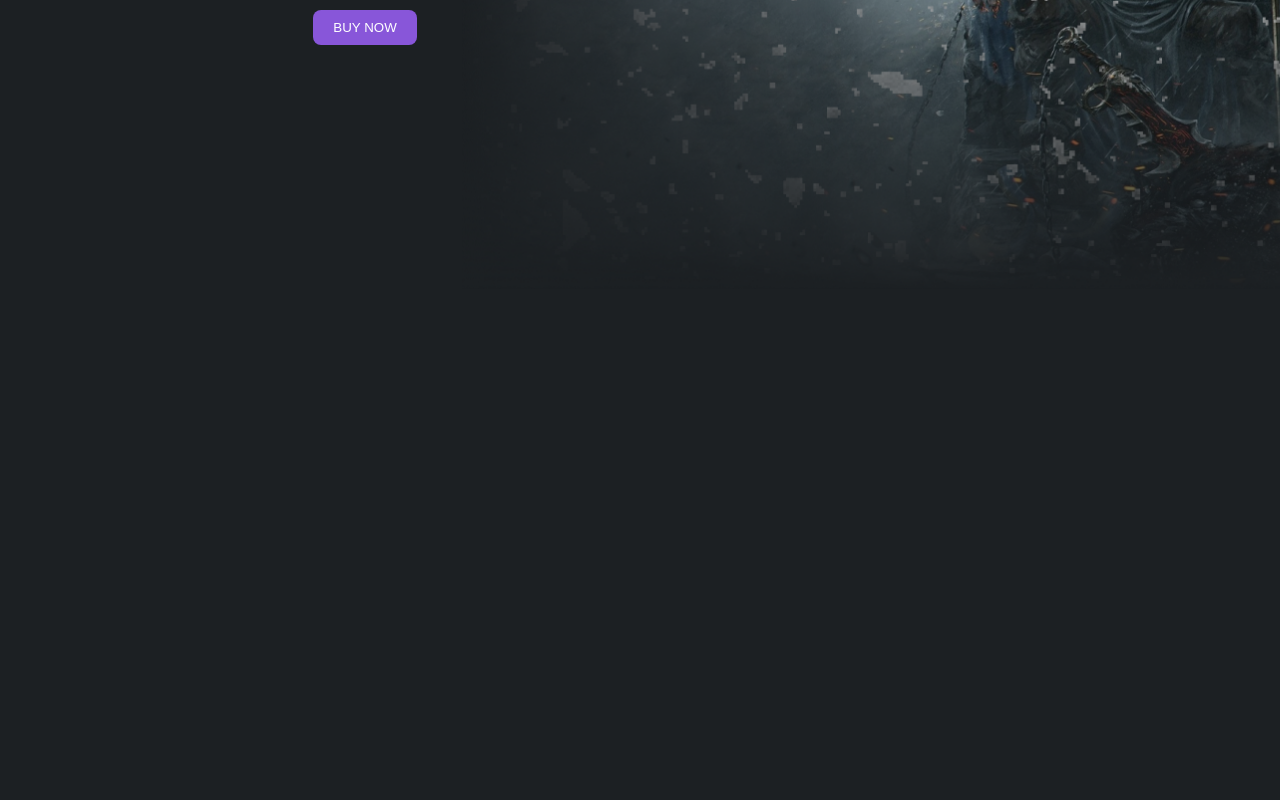
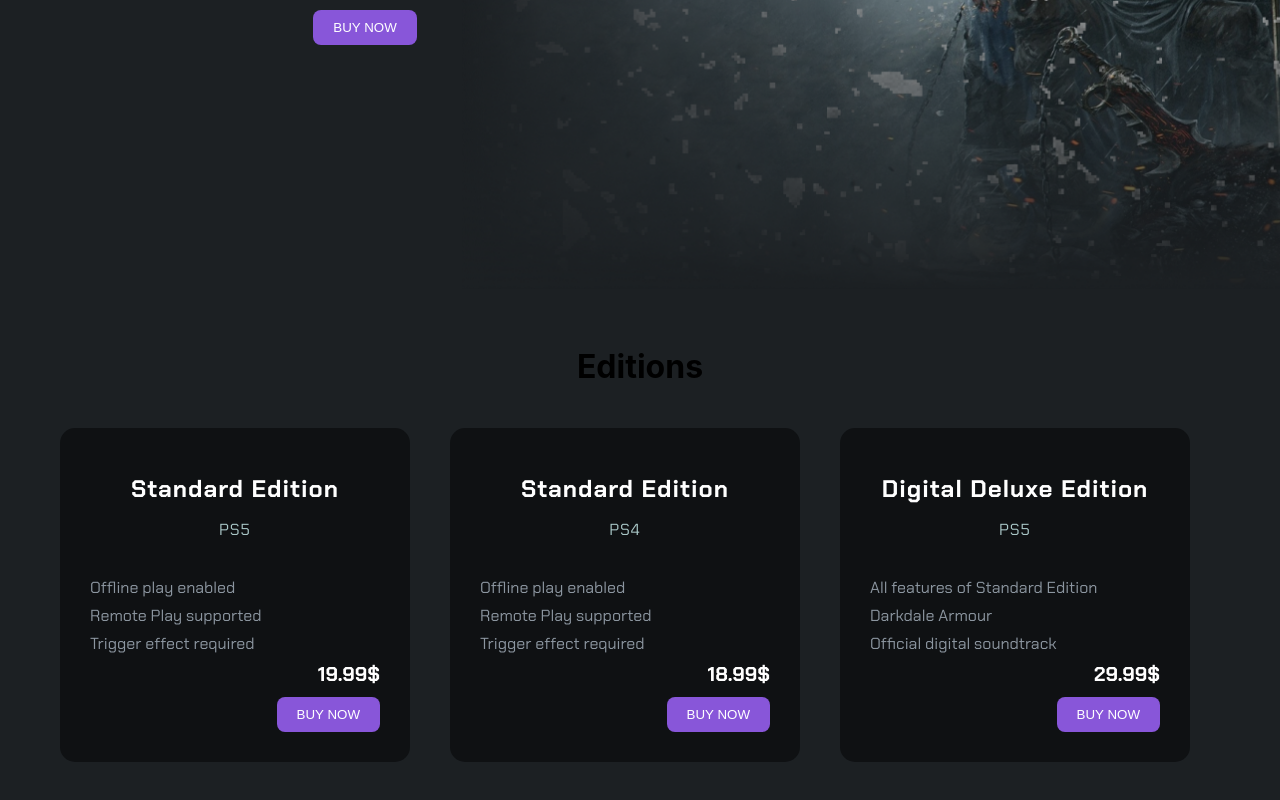
Before and after one commit to YourContender/ragnarok, a React (Create React App) app: page / in a window 1280 px wide. Shown: the part 474-1274 px from the top of the page. Before the commit the page ends 800 px from the top, so only its background shows below. Built offline with nearby package versions, Linux system fonts and the light colour scheme; a web font is replaced by a local one.

Commit message:
create editions components

```diff
--- a/src/App.js
+++ b/src/App.js
@@ -1,12 +1,14 @@
 import React from "react";
 import { Header } from "./components/header/Header.tsx";
 import { Preview } from "./components/preview/Preview.tsx";
+import { Editions } from "./components/editions/Editions.tsx";
 
 export const App = () => {
 	return (
 		<div>
 			<Header />
 			<Preview />
+			<Editions />
 		</div>
 	);
 };
--- /dev/null
+++ b/src/components/editions/Editions.scss
@@ -0,0 +1,70 @@
+.editions {
+    width: 100%;
+    display: flex;
+    flex-direction: column;
+    justify-content: center;
+    align-items: center;
+    margin: 0 0 20px 0;
+    &_container {
+        display: flex;
+        flex-wrap: wrap;
+        width: 1200px;
+    }
+    &_card {
+        position: relative;
+        width: 350px;
+        background-color: #0f1113;
+        display: flex;
+        flex-direction: column;
+        align-items: center;
+        padding: 30px;
+        border-radius: 15px;
+        color: #fff;
+        margin: 20px;
+        &-title {
+            text-align: center;
+            margin-bottom: 30px;
+            font-family: "Chakra Petch", sans-serif;
+            font-weight: 700;
+            letter-spacing: 1px;
+            h2 {
+                margin: 15px 0;
+            }
+            span {
+                font-weight: 400;
+                color: #A9C7C7;
+            }
+        }
+        &-descr {
+            width: 100%;
+            font-family: "Chakra Petch", sans-serif;
+            span {
+                display: block;
+                color: #8C96A0;
+                margin: 7px 0;
+            }
+        }
+        &-price {
+            width: 100%;
+            display: flex;
+            flex-direction: column;
+            align-items: flex-end;
+            span {
+                font-family: "Chakra Petch", sans-serif;
+                font-weight: 700;
+                font-size: 20px;
+            }
+            button {
+                display: block;
+                padding: 10px 20px;
+                background-color: #8856D9;
+                color: #fff;
+                text-transform: uppercase;
+                margin-top: 10px;
+                border-radius: 8px;
+                border: none;
+                outline: none;
+            }
+        }
+    }
+}
--- /dev/null
+++ b/src/components/editions/Editions.tsx
@@ -0,0 +1,20 @@
+import React, { FC } from 'react';
+import "./Editions.scss";
+import { editions } from "../../data";
+import { EditionsItem } from './EditionsItem.tsx';
+
+export const Editions: FC = () => {
+  return (
+    <div className="editions">
+        <div className="editions_title">
+            <h1>Editions</h1>
+        </div>
+
+        <div className="editions_container">
+            {editions.map(item => {
+                return <EditionsItem key={item.id} item={item}/>
+            })}
+        </div>
+    </div>
+  )
+}
--- /dev/null
+++ b/src/components/editions/EditionsItem.tsx
@@ -0,0 +1,29 @@
+import React, { FC } from 'react';
+import { Editions } from '../../types';
+
+interface EditionsItemProps {
+    item: Editions
+}
+
+export const EditionsItem: FC<EditionsItemProps> = ({item}) => {
+  return (
+    <div className="editions_card">
+        <div className="editions_card-img">
+            {/* <img src={require(item.img)} alt="card 1" /> */}
+        </div>
+        <div className="editions_card-title">
+            <h2>{item.title}</h2>
+            <span>{item.subtitle}</span>
+        </div>
+        <div className="editions_card-descr">
+            {item.descr.map(item => {
+                return <span key={item}>{item}</span>
+            })}
+        </div>
+        <div className="editions_card-price">
+            <span>{item.price}</span>
+            <button>buy now</button>
+        </div>
+    </div>
+  )
+}
--- /dev/null
+++ b/src/data.js
@@ -0,0 +1,38 @@
+export const editions = [
+	{
+		id: 1,
+		img: "../../img/card1.png",
+		title: "Standard Edition",
+		subtitle: "PS5",
+		descr: [
+			"Offline play enabled",
+			"Remote Play supported",
+			"Trigger effect required",
+		],
+		price: "19.99$",
+	},
+	{
+		id: 2,
+		img: "../../img/card1.png",
+		title: "Standard Edition",
+		subtitle: "PS4",
+		descr: [
+			"Offline play enabled",
+			"Remote Play supported",
+			"Trigger effect required",
+		],
+		price: "18.99$",
+	},
+	{
+		id: 3,
+		img: "../../img/card2.png",
+		title: "Digital Deluxe Edition",
+		subtitle: "PS5",
+		descr: [
+			"All features of Standard Edition",
+			"Darkdale Armour",
+			"Official digital soundtrack",
+		],
+		price: "29.99$",
+	},
+];
--- /dev/null
+++ b/src/types.ts
@@ -0,0 +1,8 @@
+export interface Editions {
+	id: number;
+	img: string;
+	title: string;
+	subtitle: string;
+	descr: string[];
+	price: string;
+}
```
Also changed, not shown: src/img/card1.png (added), src/img/card2.png (added).
